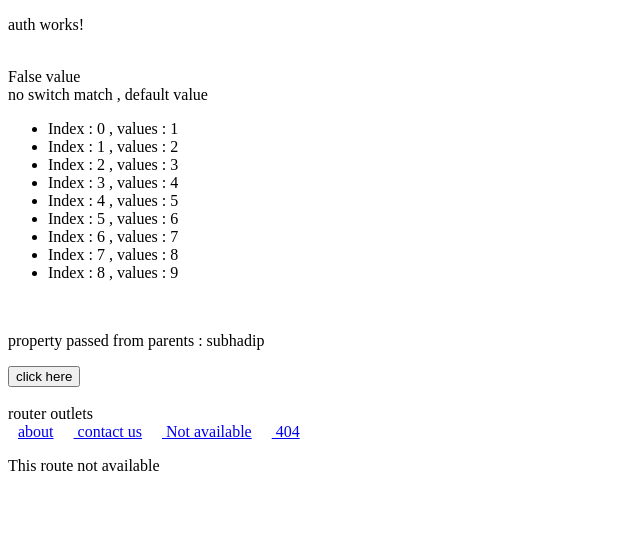
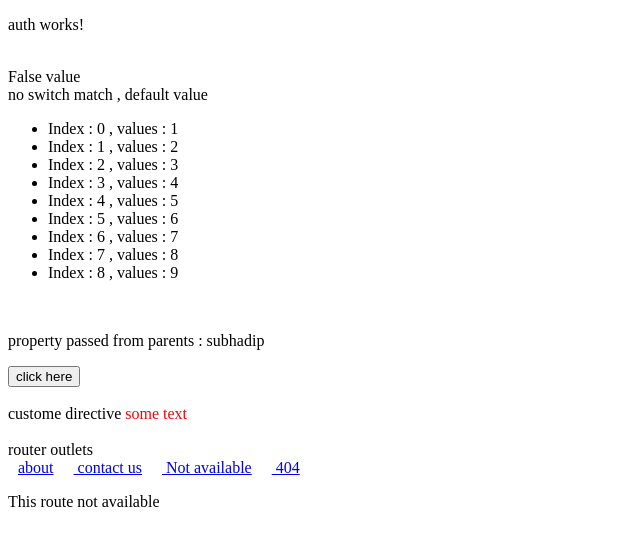
Before and after one commit to subhadip1203/javascript_basic, an Angular app in the folder angular/project1/: page / in a window 1280 px wide. Shown: the top 546 px of the page, without its empty margins (0-640 px from the left). Built offline with nearby package versions, Linux system fonts and the light colour scheme.

Commit message:
angular directives

```diff
--- a/angular/project1/src/app/app.component.html
+++ b/angular/project1/src/app/app.component.html
@@ -14,6 +14,11 @@
 <app-data-transfer></app-data-transfer>
 <br/>
 
+
+custome directive
+<span appCustomedesign >some text</span>
+<br><br/>
+
 router outlets
 <br/>
 <a routerLink="about" style="margin: 10px;"> about</a>
--- a/angular/project1/src/app/app.module.ts
+++ b/angular/project1/src/app/app.module.ts
@@ -8,6 +8,7 @@ import { AboutusComponent } from './aboutus/aboutus.component';
 import { ContactusComponent } from './contactus/contactus.component';
 import { HttpreqComponent } from './httpreq/httpreq.component';
 import { NotFoundComponent } from './not-found/not-found.component';
+import { CustomedesignDirective } from './customedesign.directive';
 
 @NgModule({
   declarations: [
@@ -15,7 +16,8 @@ import { NotFoundComponent } from './not-found/not-found.component';
     AboutusComponent,
     ContactusComponent,
     HttpreqComponent,
-    NotFoundComponent
+    NotFoundComponent,
+    CustomedesignDirective
   ],
   imports: [
     BrowserModule,
--- /dev/null
+++ b/angular/project1/src/app/customedesign.directive.ts
@@ -0,0 +1,12 @@
+import { Directive , ElementRef } from '@angular/core';
+
+@Directive({
+  selector: '[appCustomedesign]'
+})
+export class CustomedesignDirective {
+
+  constructor(private el: ElementRef) {
+    el.nativeElement.style.color = 'red'
+  }  // added el: ElementRef
+
+}
```
Also changed, not shown: 2 other files (tests, documents, lock files or other folders).
